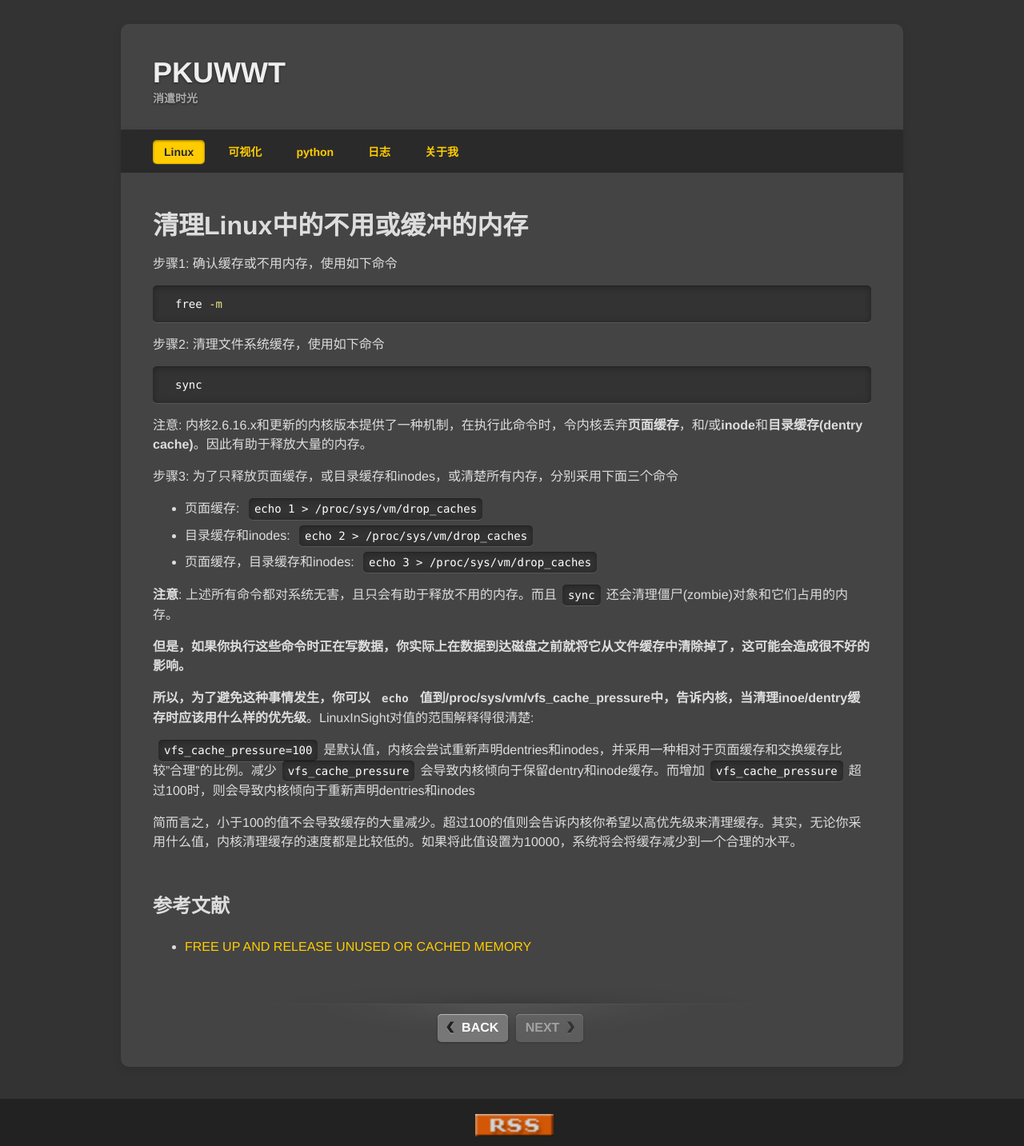
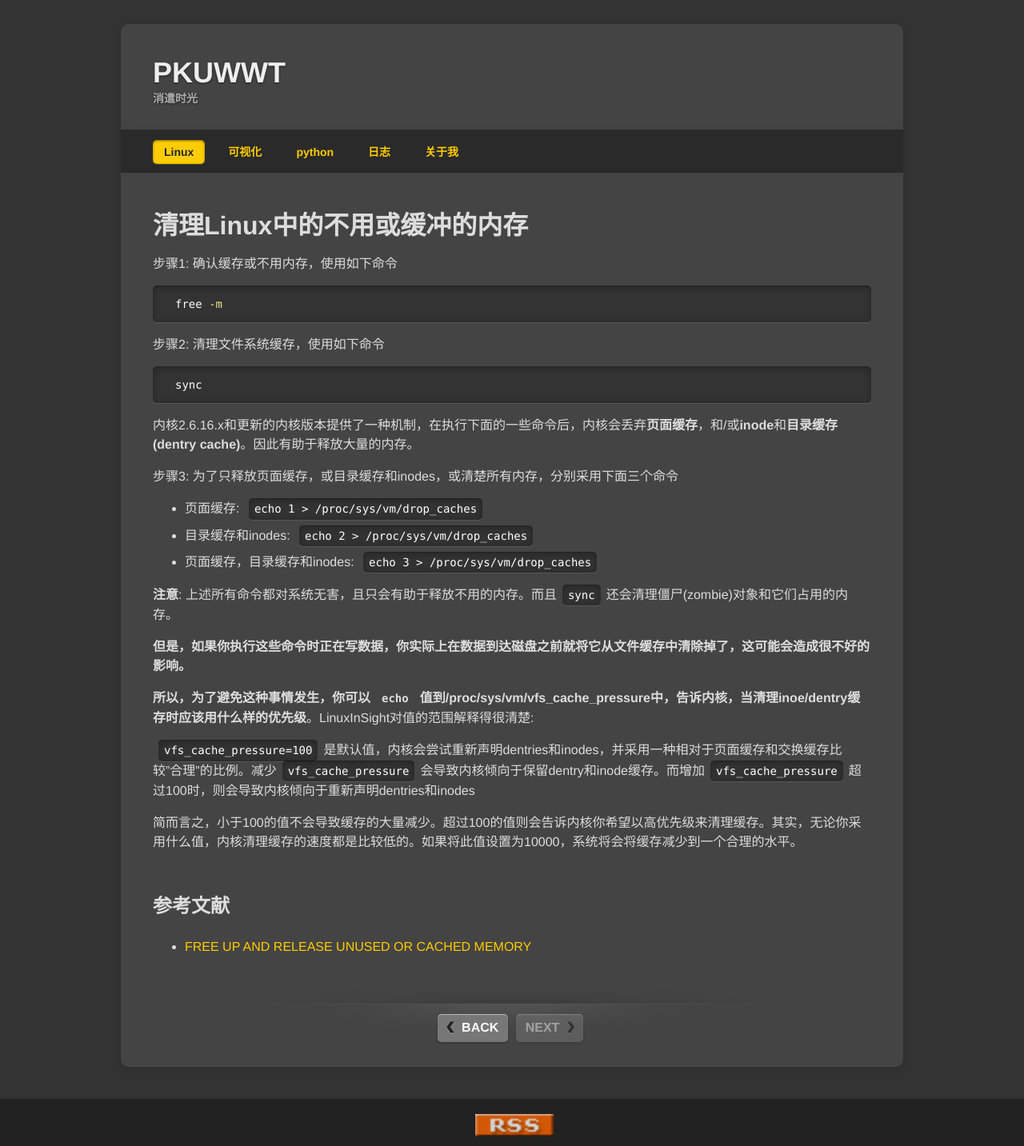
Before and after one commit to pkuwwt/pkuwwt.github.io, a Jekyll site: the page built from linux/_posts/2014-02-21-free-linux-memory.md, in a window 1280 px wide. Shown: the whole page at 80% size. Built offline with Jekyll 4.4.1, drawn with Linux system fonts in a browser that asks for light colours; comment, search, counter and statistics services are not loaded.

Commit message:
modified:   linux/_posts/2014-02-21-free-linux-memory.md

```diff
--- a/linux/_posts/2014-02-21-free-linux-memory.md
+++ b/linux/_posts/2014-02-21-free-linux-memory.md
@@ -16,7 +16,7 @@ free -m
 sync
 {% endhighlight %}
 
-注意: 内核2.6.16.x和更新的内核版本提供了一种机制，在执行此命令时，令内核丢弃**页面缓存**，和/或**inode**和**目录缓存(dentry cache)**。因此有助于释放大量的内存。
+内核2.6.16.x和更新的内核版本提供了一种机制，在执行下面的一些命令后，内核会丢弃**页面缓存**，和/或**inode**和**目录缓存(dentry cache)**。因此有助于释放大量的内存。
 
 步骤3: 为了只释放页面缓存，或目录缓存和inodes，或清楚所有内存，分别采用下面三个命令
 
```
